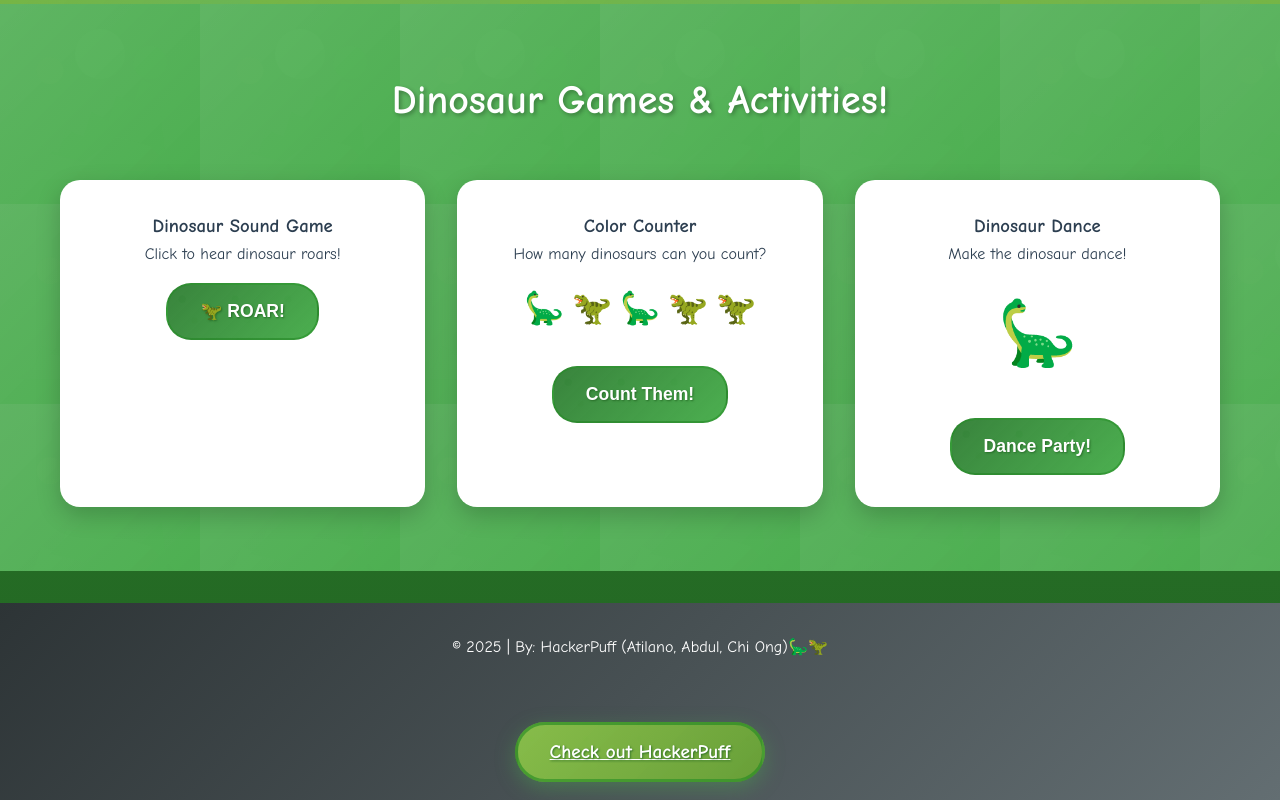
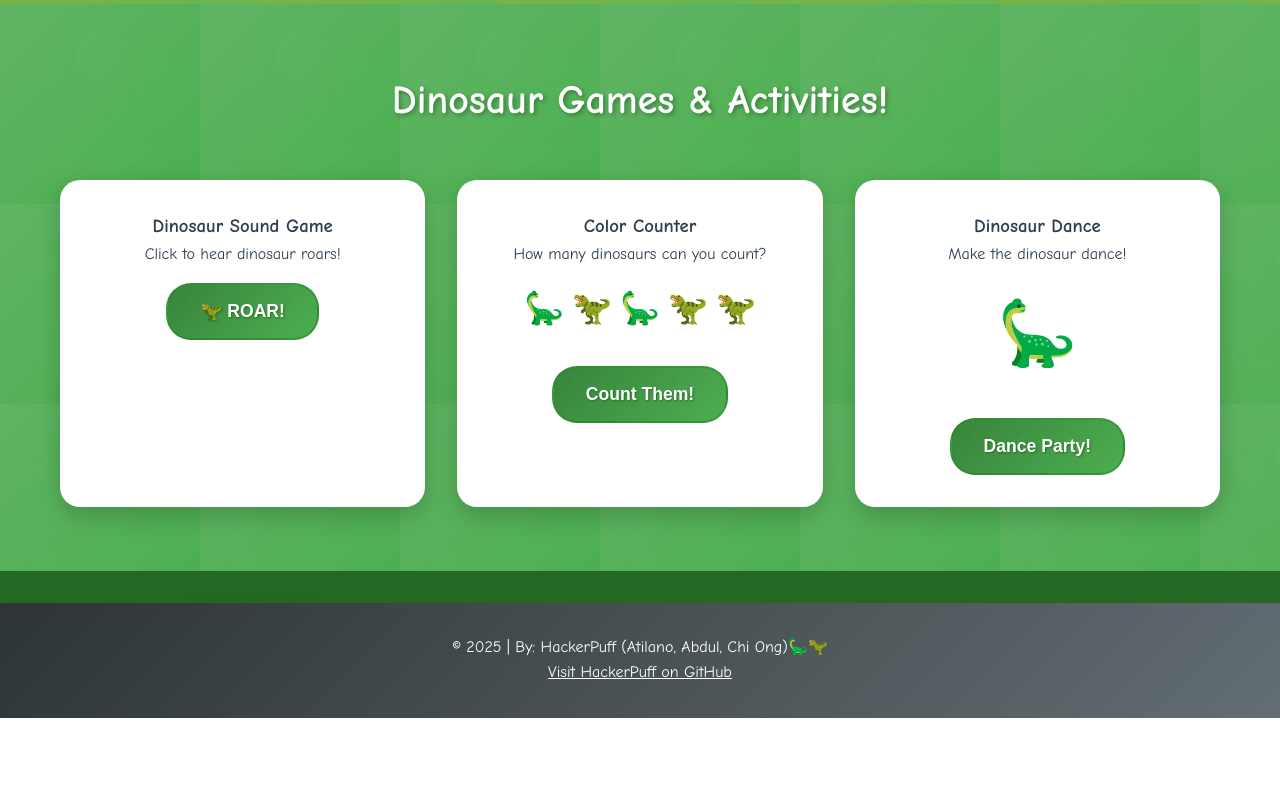
Before and after one commit to Jozhyy/hackerpuff, a plain HTML site: page index.html in a window 1280 px wide. Shown: the part 1786-2586 px from the top of the page. After the commit the page ends 2504 px from the top, so only its background shows below. Drawn offline with Linux system fonts and the light colour scheme.

Commit message:
Update index.html

```diff
--- a/index.html
+++ b/index.html
@@ -129,8 +129,7 @@
     <footer class="footer">
         <div class="container">
             <p>&copy; 2025  |  By: HackerPuff (Atilano, Abdul, Chi Ong)🦕🦖</p>
-            <br><br><br>
-            <a href="https://github.com/Jozhyy/hackerpuff" target="_blank" class="cta-button" style="color: white;">Check out HackerPuff</a>
+            <a href="https://github.com/Jozhyy/hackerpuff" target="_blank" style="color: white;">Visit HackerPuff on GitHub</a>
         </div>
     </footer>
 
```
